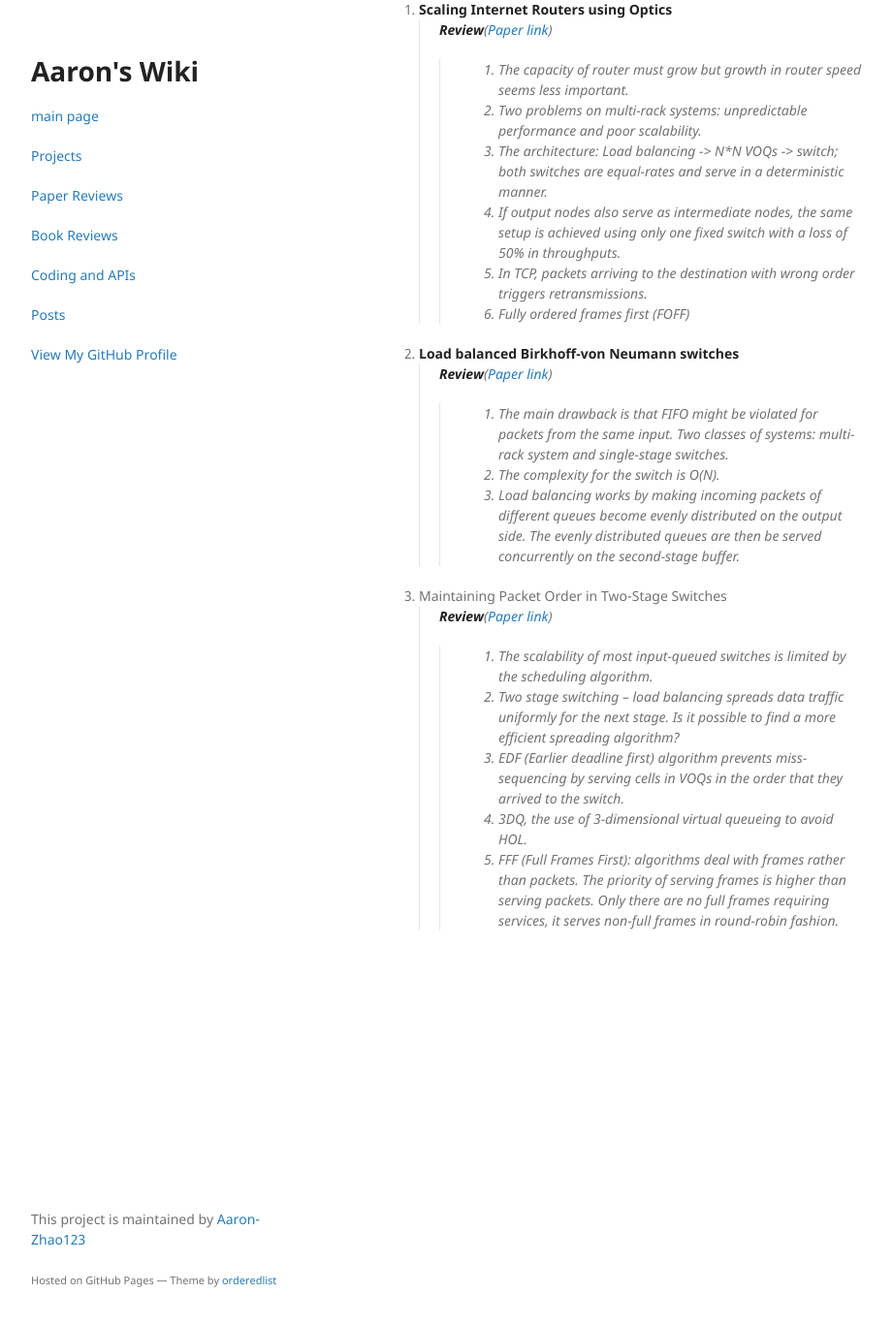
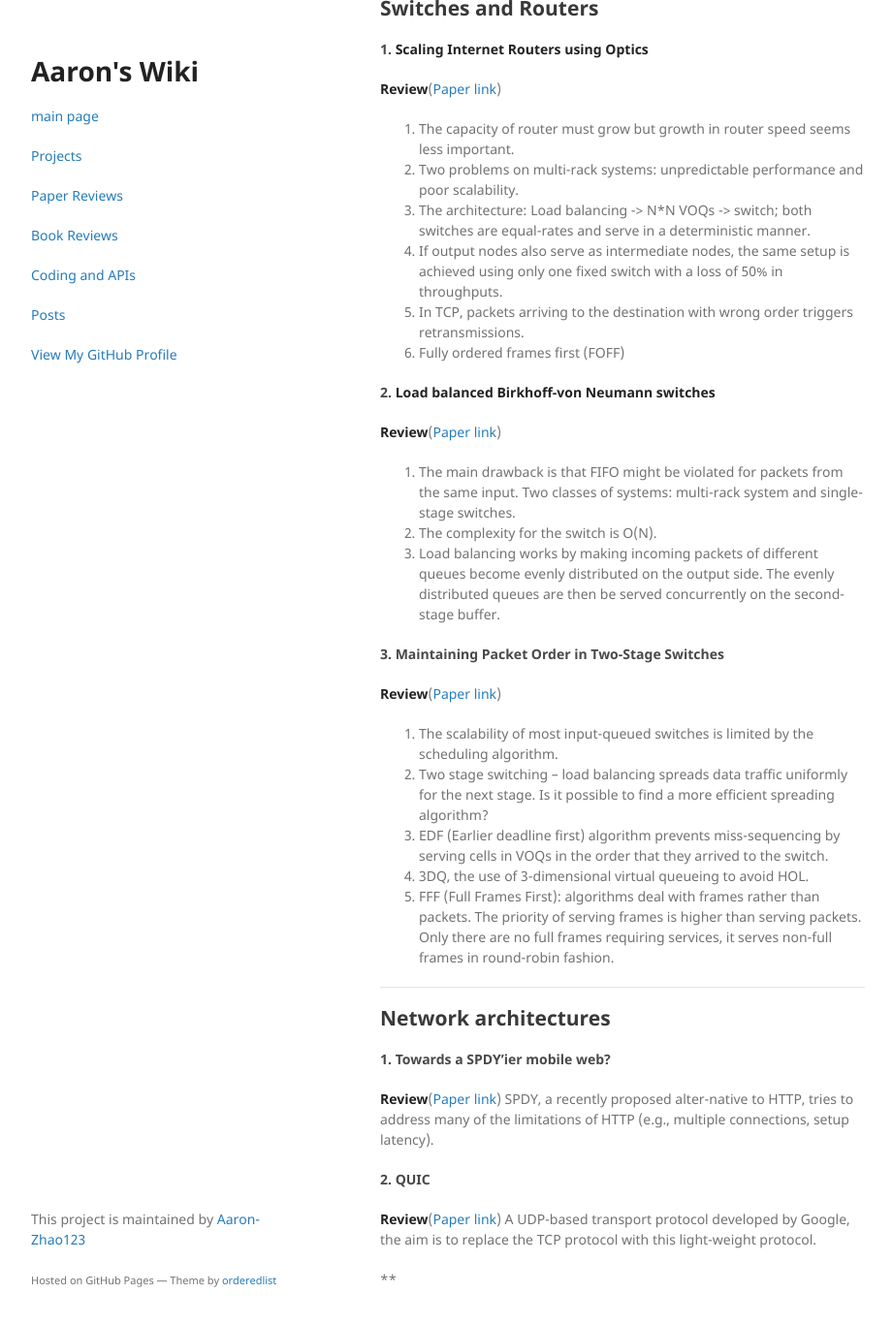
Before and after one commit to Aaron-Zhao123/blog, a Jekyll site: the page built from papers/others/scheduling.md, in a window 1280 px wide and 1400 px high, scrolled down 320 px. Shown: the top 1367 px of the window at 97% size, without its empty margins (178-1099 px from the left). Built offline with Jekyll 4.4.1, drawn with Linux system fonts in a browser that asks for light colours; our own code applies the rules of GitHub Pages for plain Markdown files; some of the changed text lies outside the part shown.

Commit message:
review added

```diff
--- a/papers/others/scheduling.md
+++ b/papers/others/scheduling.md
@@ -4,34 +4,50 @@ layout: default
 
 
 # [](#list) List of papers
-  * Optics [details](#inference)
-  * Swtiches and Routers [details](#inference)
+  * Switches and Routers [details](#swithces)
     1. Scaling Internet Routers using Optics (waiting review)
     2. Load Balanced Birkhoff-von Neumann Swtiches: one-stage buffering (waiting review)
     3. Maintaining Packet Order in Two-Stage Switches
 
+  * Networking architectures (Paper read from the course) [details](#course)
+    The course information can be found at this [link](https://www.cl.cam.ac.uk/teaching/1718/R02/materials.html)
+
 * * *
-## <a id="train"></a>Switches
-1. **Scaling Internet Routers using Optics**
-> **Review**([Paper link](http://dl.acm.org/citation.cfm?id=863978))
-> > 1.	The capacity of router must grow but growth in router speed seems less important.
-> > 2.	Two problems on multi-rack systems: unpredictable performance and poor scalability.
-> > 3.	The architecture: Load balancing -> N*N VOQs -> switch; both switches are equal-rates and serve in a deterministic manner.
-> > 4.	If output nodes also serve as intermediate nodes, the same setup is achieved using only one fixed switch with a loss of 50% in throughputs.
-> > 5.	In TCP, packets arriving to the destination with wrong order triggers retransmissions.
-> > 6.	 Fully ordered frames first (FOFF)
+## <a id="swithces"></a>Switches and Routers
+#### 1. **Scaling Internet Routers using Optics**
+**Review**([Paper link](http://dl.acm.org/citation.cfm?id=863978))
+  1.	The capacity of router must grow but growth in router speed seems less important.
+  2.	Two problems on multi-rack systems: unpredictable performance and poor scalability.
+  3.	The architecture: Load balancing -> N*N VOQs -> switch; both switches are equal-rates and serve in a deterministic manner.
+  4.	If output nodes also serve as intermediate nodes, the same setup is achieved using only one fixed switch with a loss of 50% in throughputs.
+  5.	In TCP, packets arriving to the destination with wrong order triggers retransmissions.
+  6.	 Fully ordered frames first (FOFF)
 
-2. **Load balanced Birkhoff-von Neumann switches**
-> **Review**([Paper link](http://ieeexplore.ieee.org/document/923646/))
-> > 1. The main drawback is that FIFO might be violated for packets from the same input.
-> > Two classes of systems: multi-rack system and single-stage switches.
-> > 2. The complexity for the switch is O(N).
-> > 3.	Load balancing works by making incoming packets of different queues become evenly distributed on the output side. The evenly distributed queues are then be served concurrently on the second-stage buffer.
+#### 2. **Load balanced Birkhoff-von Neumann switches**
+**Review**([Paper link](http://ieeexplore.ieee.org/document/923646/))
+  1. The main drawback is that FIFO might be violated for packets from the same input.
+  Two classes of systems: multi-rack system and single-stage switches.
+  2. The complexity for the switch is O(N).
+  3.	Load balancing works by making incoming packets of different queues become evenly distributed on the output side. The evenly distributed queues are then be served concurrently on the second-stage buffer.
 
-3. Maintaining Packet Order in Two-Stage Switches
-> **Review**([Paper link](http://yuba.stanford.edu/~nickm/papers/Infocom02_two_stage.pdf))
-> > 1.	The scalability of most input-queued switches is limited by the scheduling algorithm.
-> > 2.	Two stage switching – load balancing spreads data traffic uniformly for the next stage. Is it possible to find a more efficient spreading algorithm?
-> > 3.	EDF (Earlier deadline first) algorithm prevents miss-sequencing by serving cells in VOQs in the order that they arrived to the switch.
-> > 4.	3DQ, the use of 3-dimensional virtual queueing to avoid HOL.
-> > 5.	FFF (Full Frames First): algorithms deal with frames rather than packets. The priority of serving frames is higher than serving packets. Only there are no full frames requiring services, it serves non-full frames in round-robin fashion.
+#### 3. Maintaining Packet Order in Two-Stage Switches
+**Review**([Paper link](http://yuba.stanford.edu/~nickm/papers/Infocom02_two_stage.pdf))
+  1.	The scalability of most input-queued switches is limited by the scheduling algorithm.
+  2.	Two stage switching – load balancing spreads data traffic uniformly for the next stage. Is it possible to find a more efficient spreading algorithm?
+  3.	EDF (Earlier deadline first) algorithm prevents miss-sequencing by serving cells in VOQs in the order that they arrived to the switch.
+  4.	3DQ, the use of 3-dimensional virtual queueing to avoid HOL.
+  5.	FFF (Full Frames First): algorithms deal with frames rather than packets. The priority of serving frames is higher than serving packets. Only there are no full frames requiring services, it serves non-full frames in round-robin fashion.
+
+* * *
+## <a id="course"></a> Network architectures
+#### 1. Towards a SPDY'ier mobile web?
+**Review**([Paper link](https://dl.acm.org/citation.cfm?id=2535399))
+SPDY, a recently proposed alter-native  to  HTTP,  tries  to  address  many  of  the  limitations of HTTP (e.g., multiple connections, setup latency).
+
+#### 2. QUIC
+**Review**([Paper link](https://blog.chromium.org/2015/04/a-quic-update-on-googles-experimental.html))
+A UDP-based transport protocol developed by Google, the aim is to replace the
+TCP protocol with this light-weight protocol.
+
+
+**
```
